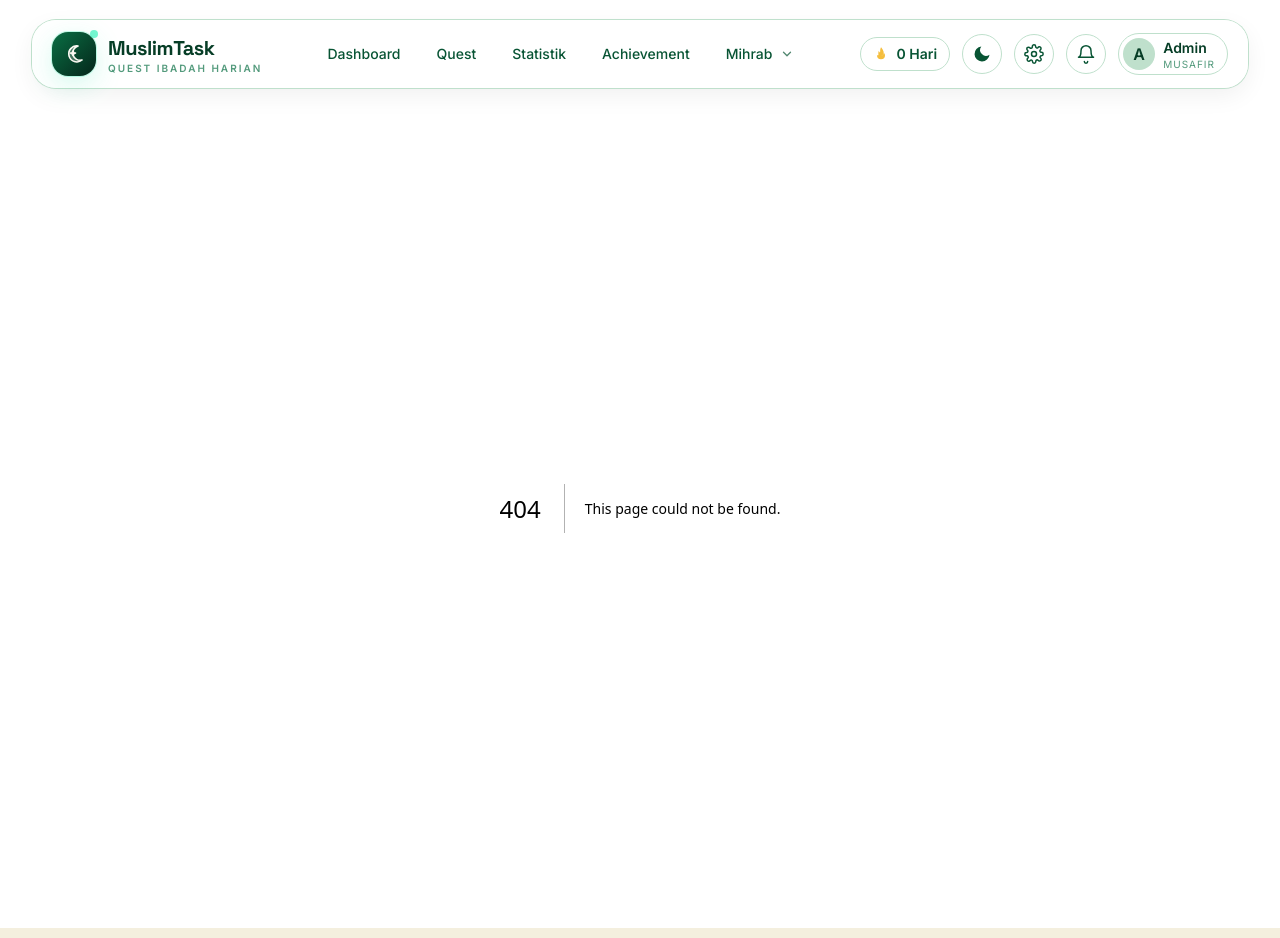
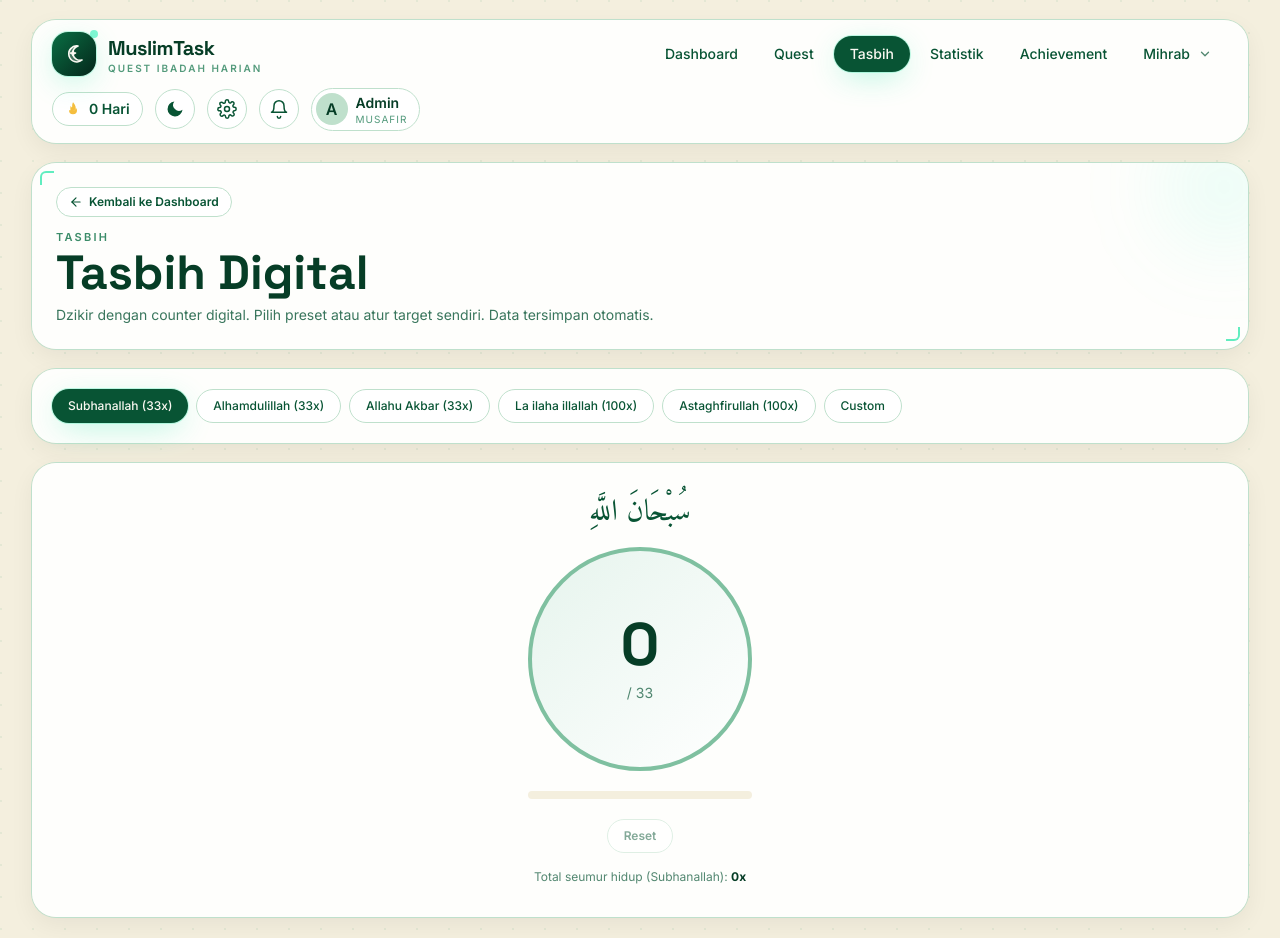
Before and after one commit to airi-drop/MuslimTask, a Next.js app: page /tasbih in a window 1280 px wide. Before the commit this address had no page. Shown: the top 938 px of the page. Built offline with nearby package versions, Linux system fonts and the light colour scheme.

Commit message:
feat(tasbih): standalone tasbih page with presets, counter, and lifetime stats

```diff
--- a/public/sw.js
+++ b/public/sw.js
@@ -16,6 +16,7 @@ const CACHE_DATA = `mt-data-${VERSION}`;
 const PRECACHE_URLS = [
   "/",
   "/quest",
+  "/tasbih",
   "/statistik",
   "/achievement",
   "/mihrab",
--- a/src/app/manifest.ts
+++ b/src/app/manifest.ts
@@ -48,6 +48,12 @@ export default function manifest(): MetadataRoute.Manifest {
         description: "Lihat dan klaim quest harian.",
       },
       {
+        name: "Tasbih",
+        short_name: "Tasbih",
+        url: "/tasbih",
+        description: "Dzikir dengan counter digital.",
+      },
+      {
         name: "Al-Quran",
         short_name: "Quran",
         url: "/mihrab/quran",
--- /dev/null
+++ b/src/app/tasbih/page.tsx
@@ -0,0 +1,10 @@
+import { TasbihCounter } from "@/components/TasbihCounter";
+
+export const metadata = {
+  title: "Tasbih Digital — MuslimTask",
+  description: "Dzikir dengan counter digital. Pilih preset atau atur target sendiri.",
+};
+
+export default function TasbihPage() {
+  return <TasbihCounter />;
+}
--- a/src/components/Navbar.tsx
+++ b/src/components/Navbar.tsx
@@ -16,6 +16,7 @@ type NavItem = {
 const ITEMS: NavItem[] = [
   { label: "Dashboard", href: "/" },
   { label: "Quest", href: "/quest" },
+  { label: "Tasbih", href: "/tasbih" },
   { label: "Statistik", href: "/statistik" },
   { label: "Achievement", href: "/achievement" },
   { label: "Mihrab", href: "/mihrab", hasDropdown: true },
--- /dev/null
+++ b/src/components/TasbihCounter.tsx
@@ -0,0 +1,249 @@
+"use client";
+
+import { useCallback, useEffect, useState } from "react";
+import { PageHeader } from "@/components/PageHeader";
+import { loadSettings } from "@/lib/settings";
+
+type Preset = {
+  id: string;
+  label: string;
+  arabic: string;
+  target: number;
+};
+
+const PRESETS: Preset[] = [
+  { id: "subhanallah", label: "Subhanallah", arabic: "سُبْحَانَ اللَّهِ", target: 33 },
+  { id: "alhamdulillah", label: "Alhamdulillah", arabic: "الْحَمْدُ لِلَّهِ", target: 33 },
+  { id: "allahuakbar", label: "Allahu Akbar", arabic: "اللَّهُ أَكْبَرُ", target: 33 },
+  { id: "lailahaillallah", label: "La ilaha illallah", arabic: "لَا إِلَٰهَ إِلَّا اللَّهُ", target: 100 },
+  { id: "astaghfirullah", label: "Astaghfirullah", arabic: "أَسْتَغْفِرُ اللَّهَ", target: 100 },
+];
+
+const STORAGE_KEY = "mt:tasbih";
+
+type TasbihData = {
+  lifetime: Record<string, number>;
+};
+
+function loadTasbih(): TasbihData {
+  if (typeof window === "undefined") return { lifetime: {} };
+  try {
+    const raw = window.localStorage.getItem(STORAGE_KEY);
+    if (!raw) return { lifetime: {} };
+    return JSON.parse(raw) as TasbihData;
+  } catch {
+    return { lifetime: {} };
+  }
+}
+
+function saveTasbih(data: TasbihData): void {
+  if (typeof window === "undefined") return;
+  try {
+    window.localStorage.setItem(STORAGE_KEY, JSON.stringify(data));
+  } catch {
+    /* ignore */
+  }
+}
+
+function vibrate(ms: number | number[]) {
+  if (typeof navigator === "undefined" || !("vibrate" in navigator)) return;
+  if (!loadSettings().vibrate) return;
+  try {
+    navigator.vibrate(ms);
+  } catch {
+    /* ignore */
+  }
+}
+
+export function TasbihCounter() {
+  const [activePreset, setActivePreset] = useState<Preset>(PRESETS[0]);
+  const [count, setCount] = useState(0);
+  const [tasbihData, setTasbihData] = useState<TasbihData>({ lifetime: {} });
+  const [customTarget, setCustomTarget] = useState(33);
+  const [isCustom, setIsCustom] = useState(false);
+  const [hydrated, setHydrated] = useState(false);
+
+  useEffect(() => {
+    setTasbihData(loadTasbih());
+    setHydrated(true);
+  }, []);
+
+  const target = isCustom ? customTarget : activePreset.target;
+  const done = count >= target;
+  const pct = Math.min(100, (count / target) * 100);
+
+  const tap = useCallback(() => {
+    if (done) return;
+    const next = count + 1;
+    setCount(next);
+
+    const presetId = isCustom ? "custom" : activePreset.id;
+    const updated: TasbihData = {
+      ...tasbihData,
+      lifetime: {
+        ...tasbihData.lifetime,
+        [presetId]: (tasbihData.lifetime[presetId] || 0) + 1,
+      },
+    };
+    setTasbihData(updated);
+    saveTasbih(updated);
+
+    if (next >= target) {
+      vibrate([20, 40, 20]);
+    } else {
+      vibrate(8);
+    }
+  }, [count, done, target, isCustom, activePreset.id, tasbihData]);
+
+  function reset() {
+    setCount(0);
+  }
+
+  function selectPreset(preset: Preset) {
+    setActivePreset(preset);
+    setIsCustom(false);
+    setCount(0);
+  }
+
+  function selectCustom() {
+    setIsCustom(true);
+    setCount(0);
+  }
+
+  const lifetimeKey = isCustom ? "custom" : activePreset.id;
+  const lifetimeTotal = tasbihData.lifetime[lifetimeKey] || 0;
+
+  return (
+    <div className="space-y-4 sm:space-y-5">
+      <PageHeader
+        eyebrow="Tasbih"
+        title="Tasbih Digital"
+        description="Dzikir dengan counter digital. Pilih preset atau atur target sendiri. Data tersimpan otomatis."
+        back={{ href: "/", label: "Dashboard" }}
+      />
+
+      {/* Preset chips */}
+      <section className="card p-4 sm:p-5">
+        <div className="flex flex-wrap gap-2">
+          {PRESETS.map((p) => (
+            <button
+              key={p.id}
+              onClick={() => selectPreset(p)}
+              className={`pill text-xs transition ${
+                !isCustom && activePreset.id === p.id
+                  ? "bg-emerald-700 text-parchment-50 shadow-glow"
+                  : "border border-emerald-100 bg-white text-emerald-700 dark:border-emerald-900/60 dark:bg-space-800 dark:text-parchment-100"
+              }`}
+            >
+              {p.label} ({p.target}x)
+            </button>
+          ))}
+          <button
+            onClick={selectCustom}
+            className={`pill text-xs transition ${
+              isCustom
+                ? "bg-emerald-700 text-parchment-50 shadow-glow"
+                : "border border-emerald-100 bg-white text-emerald-700 dark:border-emerald-900/60 dark:bg-space-800 dark:text-parchment-100"
+            }`}
+          >
+            Custom
+          </button>
+        </div>
+
+        {isCustom && (
+          <div className="mt-3 flex items-center gap-3">
+            <label className="text-xs font-semibold text-emerald-700/80 dark:text-parchment-100/70">
+              Target:
+            </label>
+            <input
+              type="number"
+              min={1}
+              max={9999}
+              value={customTarget}
+              onChange={(e) => {
+                const v = Math.max(1, Math.min(9999, Number(e.target.value) || 1));
+                setCustomTarget(v);
+                setCount(0);
+              }}
+              className="w-24 rounded-xl border border-emerald-100 bg-white px-3 py-1.5 text-sm text-emerald-800 focus:border-neon-400 focus:outline-none dark:border-emerald-900/60 dark:bg-space-900 dark:text-parchment-50"
+            />
+          </div>
+        )}
+      </section>
+
+      {/* Big tappable circle */}
+      <section className="card flex flex-col items-center p-6 sm:p-8">
+        {!isCustom && (
+          <p className="arabic mb-4 text-2xl text-emerald-700 dark:text-parchment-50 sm:text-3xl" dir="rtl">
+            {activePreset.arabic}
+          </p>
+        )}
+
+        <button
+          onClick={tap}
+          disabled={!hydrated || done}
+          className={`group relative grid h-48 w-48 place-items-center rounded-full border-4 transition sm:h-56 sm:w-56 ${
+            done
+              ? "border-neon-400 bg-gradient-to-br from-emerald-700 to-emerald-900 shadow-glow cursor-default"
+              : "border-emerald-200 bg-gradient-to-br from-emerald-50 to-white hover:border-emerald-300 active:scale-95 dark:border-emerald-800 dark:from-space-900 dark:to-space-800 dark:hover:border-neon-500/60"
+          }`}
+          aria-label={done ? "Selesai" : "Tap untuk menghitung"}
+        >
+          <div className="text-center">
+            <div
+              className={`font-display text-5xl font-bold leading-none sm:text-6xl ${
+                done
+                  ? "text-glow-neon"
+                  : "text-emerald-800 dark:text-parchment-50"
+              }`}
+            >
+              {count}
+            </div>
+            <div className="mt-2 text-sm text-emerald-700/70 dark:text-parchment-100/60">
+              / {target}
+            </div>
+            {done && (
+              <div className="mt-2 text-xs font-bold text-neon-400">
+                ✓ Selesai
+              </div>
+            )}
+          </div>
+        </button>
+
+        {/* Progress ring (simplified bar) */}
+        <div className="mt-5 h-2 w-48 overflow-hidden rounded-full bg-parchment-100 dark:bg-space-900 sm:w-56">
+          <div
+            className={`h-full rounded-full transition-all ${
+              done
+                ? "bg-gradient-to-r from-neon-500 to-neon-400"
+                : "bg-gradient-to-r from-emerald-500 to-emerald-400"
+            }`}
+            style={{ width: `${pct}%` }}
+          />
+        </div>
+
+        {/* Reset + stats */}
+        <div className="mt-5 flex items-center gap-4">
+          <button
+            onClick={reset}
+            disabled={!hydrated || count === 0}
+            className="rounded-full border border-emerald-100 bg-white px-4 py-2 text-xs font-semibold text-emerald-700 transition hover:bg-parchment-50 disabled:opacity-50 dark:border-emerald-900/60 dark:bg-space-800 dark:text-parchment-100 dark:hover:bg-space-900"
+          >
+            Reset
+          </button>
+        </div>
+
+        <div className="mt-4 text-center text-xs text-emerald-700/70 dark:text-parchment-100/60">
+          Total seumur hidup ({isCustom ? "Custom" : activePreset.label}):{" "}
+          <span className="font-bold text-emerald-800 dark:text-parchment-50">
+            {lifetimeTotal.toLocaleString("id-ID")}x
+          </span>
+        </div>
+      </section>
+
+      <p className="text-center text-xs text-emerald-700/60 dark:text-parchment-100/50">
+        Tap lingkaran untuk menghitung. Data tersimpan otomatis di perangkat.
+      </p>
+    </div>
+  );
+}
```
